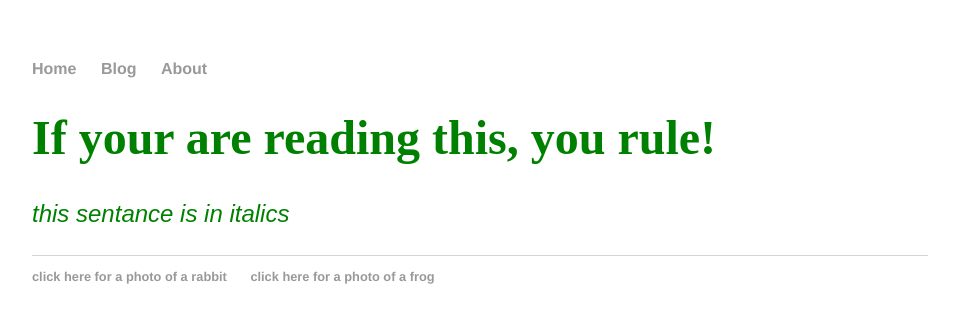
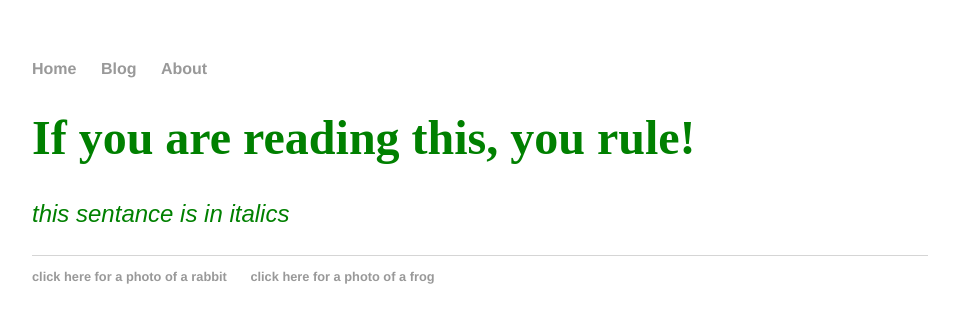
Before and after one commit to NorthWal/northwal.github.io, a Jekyll site: the page built from index.html, in a window 1280 px wide. Shown: the top 323 px of the page, without its empty margins (160-1119 px from the left). Built offline with Jekyll 4.4.1, drawn with Linux system fonts in a browser that asks for light colours.

Commit message:
Update index.html

```diff
--- a/index.html
+++ b/index.html
@@ -3,6 +3,7 @@ layout: default
 title: Web Programming
 ---
 <div class="blurb">
-<h1>If your are reading this, you rule!</h1>
+<h1>If you are reading this, you rule!</h1>
   <p><i>this sentance is in italics</i></p>
 </div>
+<div class =
```
